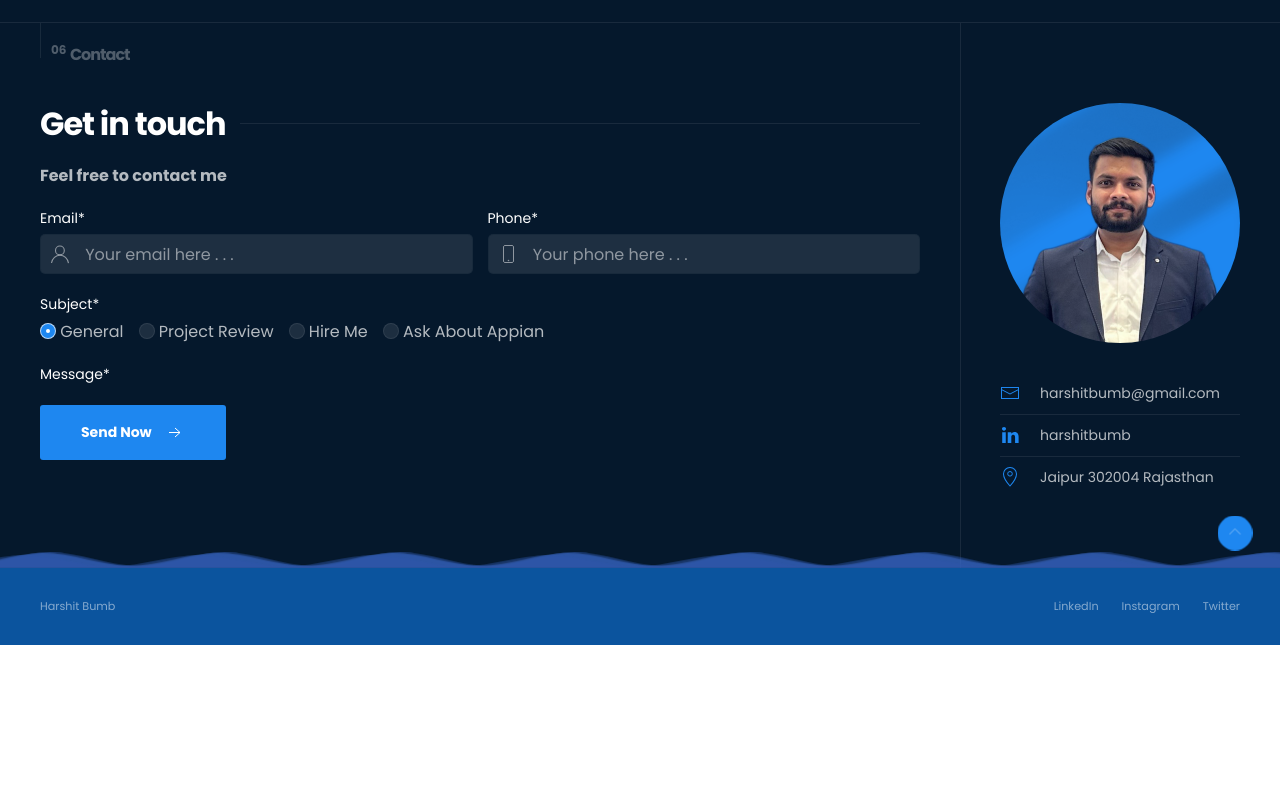
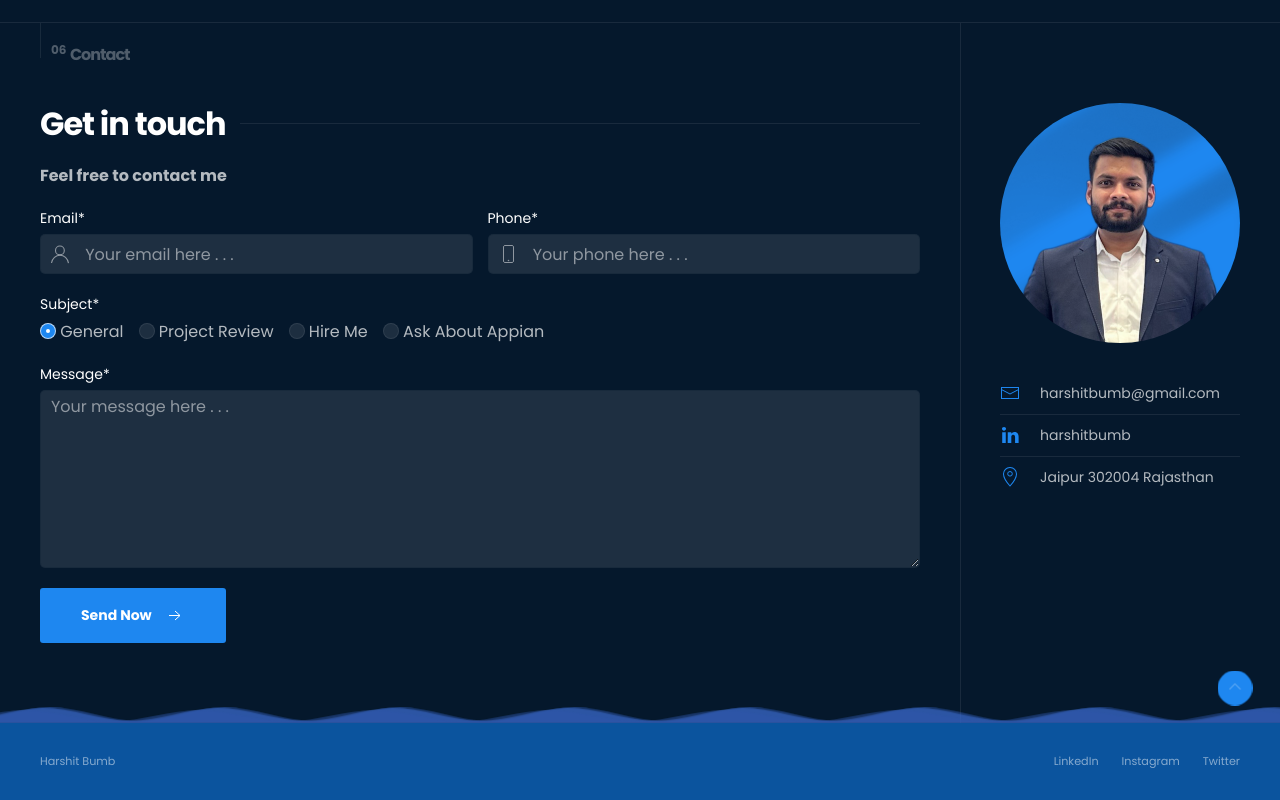
Before and after one commit to harshitbumb/harshitbumb, a website: page index.html in a window 1280 px wide. Shown: the part 10724-11524 px from the top of the page. Before the commit the page ends 11369 px from the top, so only its background shows below. Drawn offline with Linux system fonts and the light colour scheme.

Commit message:
Added message box

```diff
--- a/index.html
+++ b/index.html
@@ -1519,17 +1519,15 @@
                 <div class="uk-margin ">
                   <label for="f_message" class="uk-form-label">Message*</label>
                   <div class="uk-form-controls">
-
+                    <textarea class="yb-input  uk-textarea uk-border-rounded" rows="7" name="entry.1621214950" id="entry.1621214950" placeholder="Your message here . . ." required></textarea>
                   </div>
                   <small class="uk-text-danger err-msg" id="f_message_error"></small>
                 </div>
                 <div class="uk-margin-top">
-                  <button class="uk-button uk-button-primary uk-button-large  yb-btn" type="submit"
-                    id="btn-contact-form" data-textreset="Send Now">
+                  <button class="uk-button uk-button-primary uk-button-large  yb-btn" type="submit" id="btn-contact-form" data-textreset="Send Now">
                     <span class="uk-margin-small-right btn-text-wrap">Send Now</span>
                     <span data-uk-icon="arrow-right" class="uk-icon"> </span>
-                    <iframe name="hidden_iframe" id="hidden_iframe" style="display:none;"
-                      onload="if(submitted) {}"></iframe>
+                    <iframe name="hidden_iframe" id="hidden_iframe" style="display:none;" onload="if(submitted) {}"></iframe>
                   </button>
                 </div>
               </form>
```
